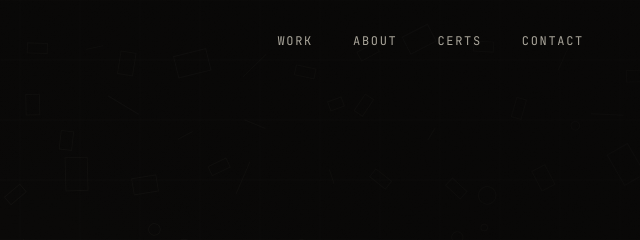
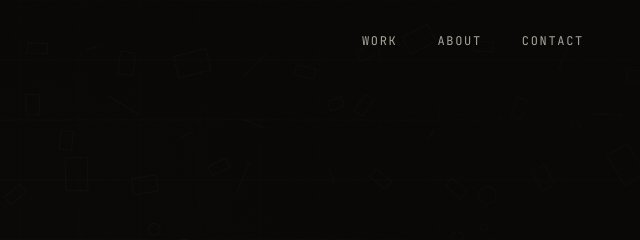
Before and after one commit to gealuyse/hero-setion-01, a plain HTML site: page index.html in a window 1280 px wide. Shown: the top 240 px of the page, 640-1280 px from the left. Drawn offline with nearby package versions, Linux system fonts and the light colour scheme; animation ran at ten frames a second.

Commit message:
Add files via upload

```diff
--- a/index.html
+++ b/index.html
@@ -565,7 +565,6 @@ body.overlay-open { overflow: hidden; }
   <ul class="nav-links">
     <li><a href="#work">Work</a></li>
     <li><a href="#about">About</a></li>
-    <li><a href="#certs">Certs</a></li>
     <li><a href="#contact">Contact</a></li>
   </ul>
 </nav>
```
